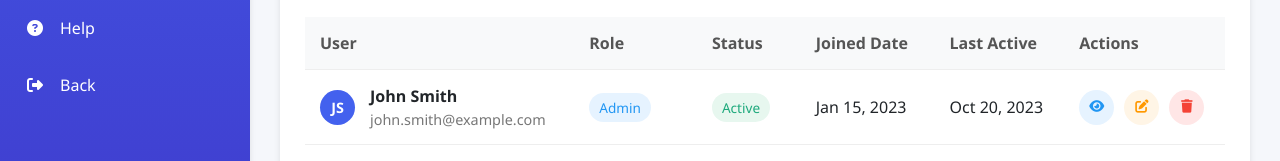
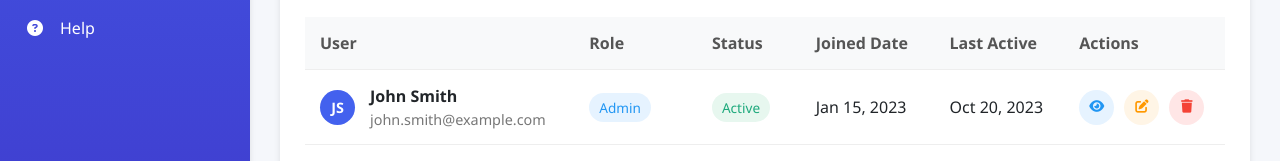
Before and after one commit to Qayyum666/Owl-System-Barbershop, a plain HTML site: page user-admin-dashboard.html in a window 1280 px wide. Shown: the part 444-605 px from the top of the page. Drawn offline with Linux system fonts and the light colour scheme.

Commit message:
Update user-admin-dashboard.html

```diff
--- a/user-admin-dashboard.html
+++ b/user-admin-dashboard.html
@@ -751,11 +751,6 @@
         <li><a href="#"><i class="fas fa-chart-bar"></i> Analytics</a></li>
         <li><a href="#"><i class="fas fa-cog"></i> Settings</a></li>
         <li><a href="#"><i class="fas fa-question-circle"></i> Help</a></li>
-        <li>
-        <a href="login.html" onclick="window.location.href='login.html'; return false;">
-            <i class="fas fa-sign-out-alt"></i> Back
-        </a>
-    </li>
     </ul>
 </aside>
 
```
